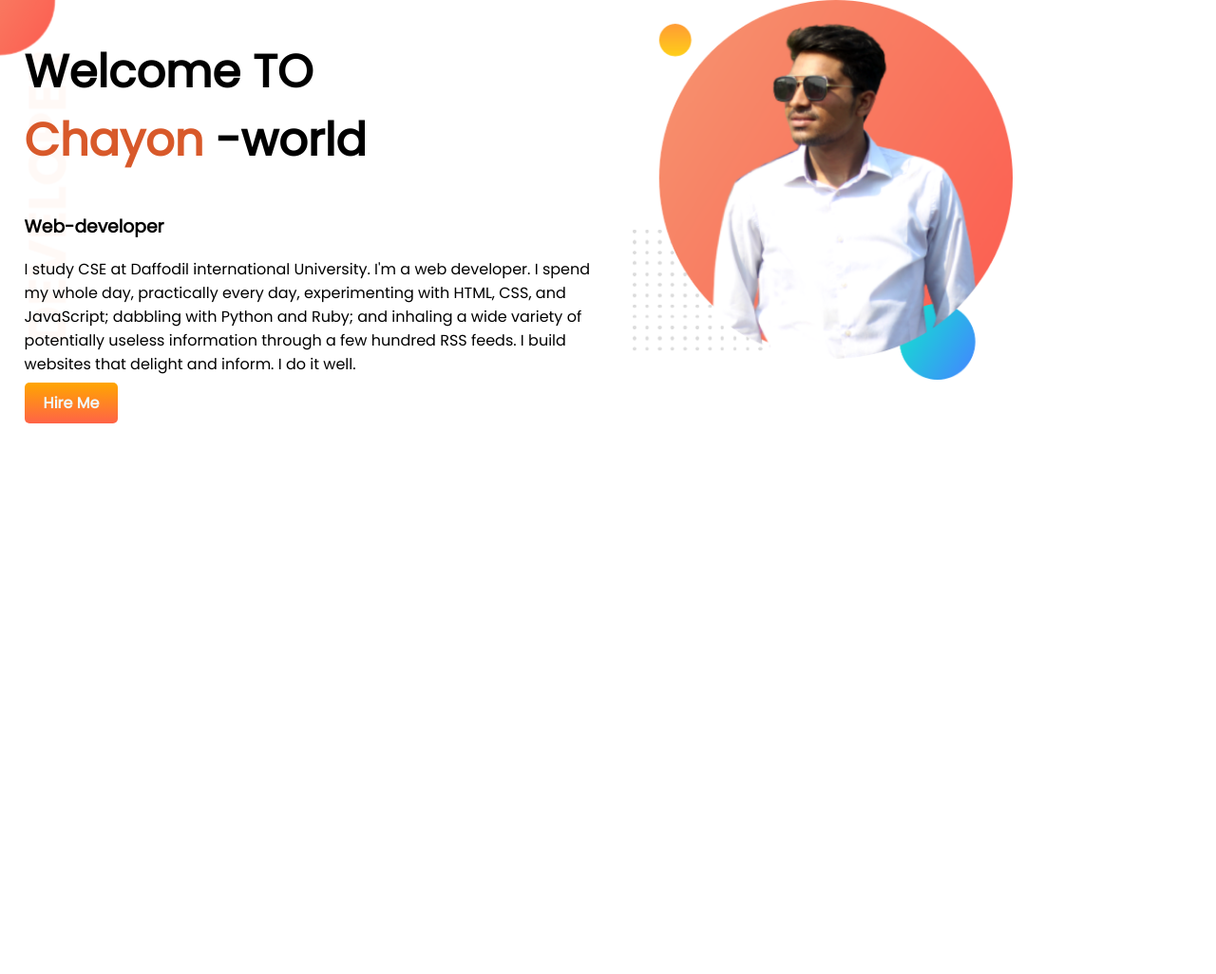
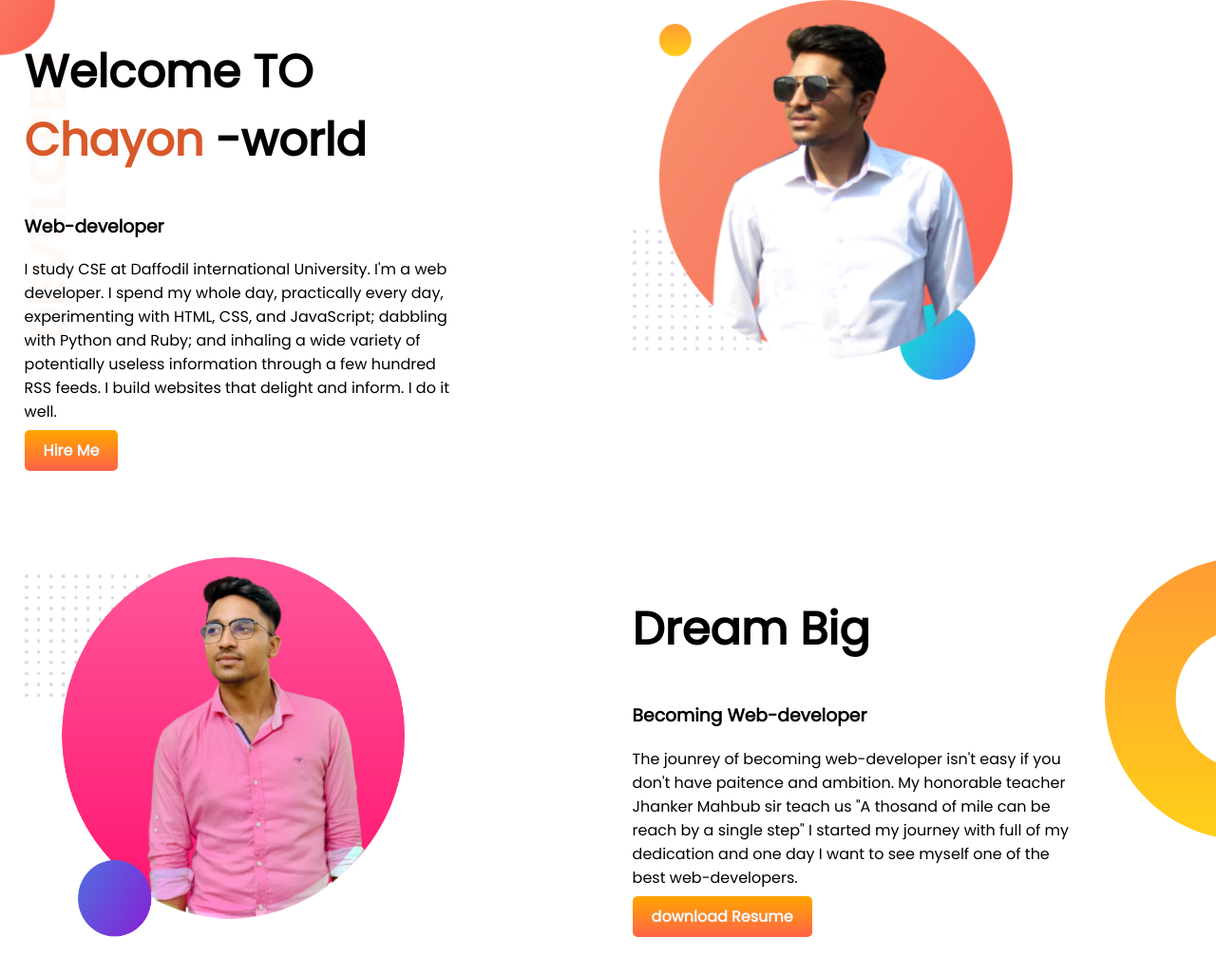
Before and after one commit to chayon8080/Developer-Portfolio, a plain HTML site: page index.html in a window 1280 px wide. Shown: the whole page at 95% size. Before the commit the page ends 800 px from the top, so only its background shows below. Drawn offline with Linux system fonts and the light colour scheme.

Commit message:
5th push

```diff
--- a/index.html
+++ b/index.html
@@ -33,6 +33,24 @@
         </div>
 
     </section>
+    <section id="down-banner">
+        <div class="adjust">
+            <img src="images/2nd-bg2.png" width="400px" height="400px">
+        </div>
+        <div class="adjust">
+            <h1>Dream Big</h1>
+            <h3>Becoming Web-developer</h3>
+            <p>The jounrey of becoming web-developer isn't easy if you don't have paitence and ambition.
+                My honorable teacher Jhanker Mahbub sir teach us "A thosand of mile can be reach by a single step"
+                I started my journey with full of my dedication and one day I want to see myself one of the best
+                web-developers.
+            </p>
+            <a class="link-button"
+                href="https://docs.google.com/document/d/1I-LPmuuzbbgw7WujKdCWGaJm9z5a85B1/edit?usp=sharing&ouid=112989965431714966602&rtpof=true&sd=true"
+                target="_blank">download
+                Resume</a>
+        </div>
+    </section>
 
 </body>
 
--- a/styleportfolio.css
+++ b/styleportfolio.css
@@ -14,11 +14,13 @@ span {
 
 section {
     display: flex;
+    margin-bottom: 100px;
 }
 
 .adjust {
     width: 50%;
     padding-left: 2%;
+    padding-right: 150px;
 }
 
 .adjust image {
@@ -38,3 +40,9 @@ section {
     background-image: url(images/top-banner.png);
     background-repeat: no-repeat;
 }
+
+#down-banner {
+    background-image: url(images/dream-bg.png);
+    background-repeat: no-repeat;
+    background-position-x: right;
+}
```
